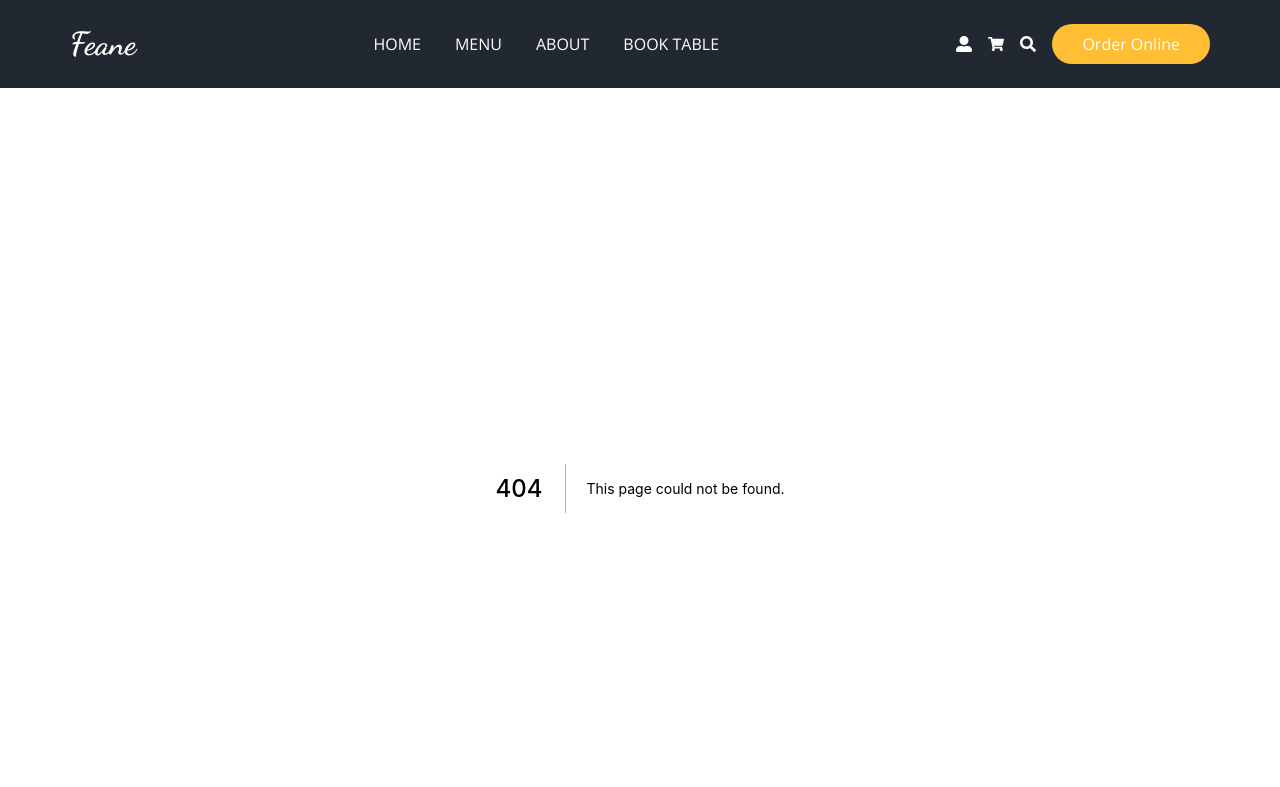
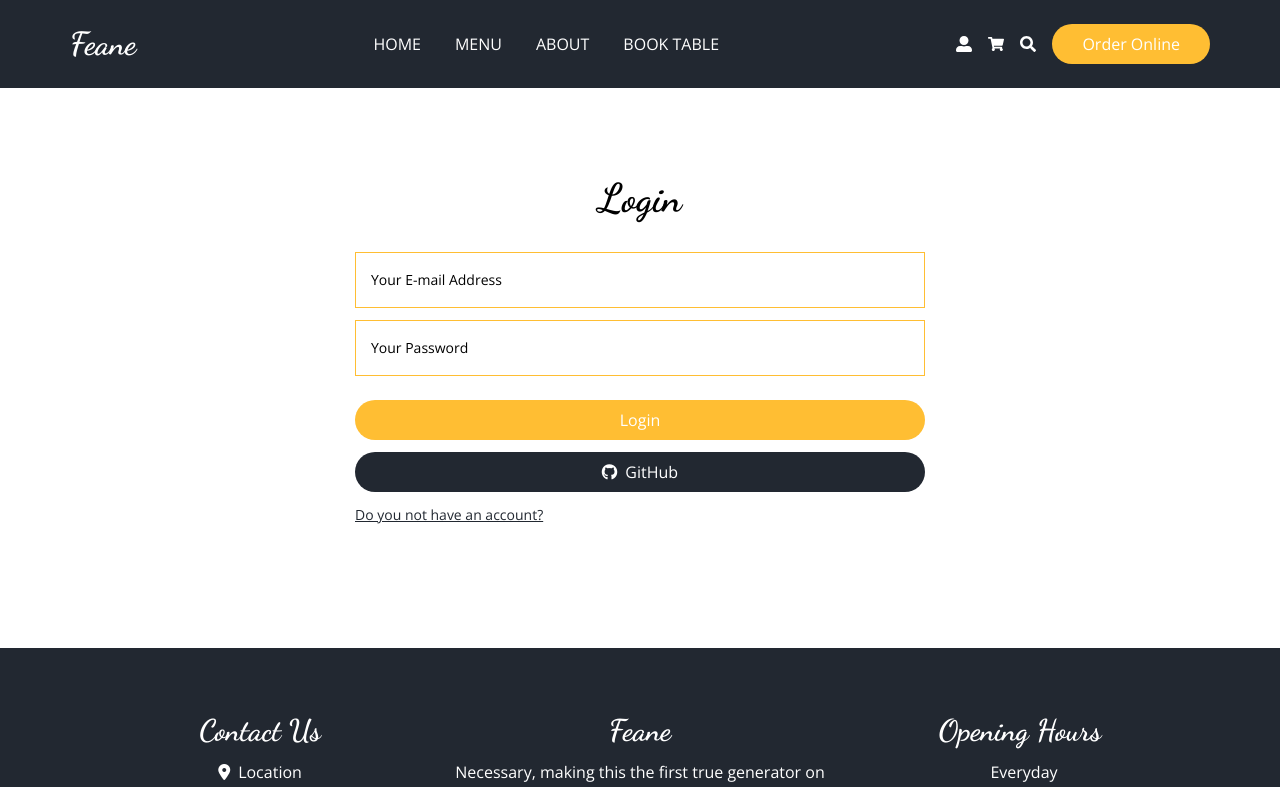
Before and after one commit to ozngrsc/Food-Ordering, a Next.js app: page /auth/login in a window 1280 px wide. Before the commit this address had no page. Shown: the top 787 px of the page. Built offline with nearby package versions, Linux system fonts and the light colour scheme.

Commit message:
add login and register page

```diff
--- a/components/Carousel.jsx
+++ b/components/Carousel.jsx
@@ -44,7 +44,7 @@ const Carousel = () => {
           </div>
         </div>
         <div>
-          <div className=" mt-80 text-white  flex flex-col items-start gap-y-10">
+          <div className=" mt-80 text-white flex flex-col items-start gap-y-10">
             <Title className="text-6xl">Fast Food Restaurant</Title>
             <p className="text-sm sm:w-2/5 w-full">
               Doloremque, itaque aperiam facilis rerum, commodi, temporibus
--- a/components/layout/Header.jsx
+++ b/components/layout/Header.jsx
@@ -52,14 +52,14 @@ const Header = () => {
           )}
         </nav>
         <div className="flex gap-x-4 items-center">
+          <Link href="/auth/login">
+            <FaUserAlt className="hover:text-primary transition-all cursor-pointer" />
+          </Link>
           <a href="#">
-            <FaUserAlt className="hover:text-primary transition-all" />
-          </a>
-          <a href="#">
-            <FaShoppingCart className="hover:text-primary transition-all" />
+            <FaShoppingCart className="hover:text-primary transition-all cursor-pointer" />
           </a>
           <button onClick={() => setIsSearchModal(true)}>
-            <FaSearch className="hover:text-primary transition-all" />
+            <FaSearch className="hover:text-primary transition-all cursor-pointer" />
           </button>
           <a href="#" className="md:inline-block hidden">
             <button className="btn-primary">Order Online</button>
--- a/components/products/MenuWrapper.jsx
+++ b/components/products/MenuWrapper.jsx
@@ -17,7 +17,7 @@ const MenuWrapper = () => {
           <button className="px-6 py-2 rounded-3xl">Fries</button>
         </div>
       </div>
-      <div className="mt-8 grid md:grid-cols-3 sm:grid-cols-2 grid-cols-1 gap-4">
+      <div className="mt-8 grid md:grid-cols-3 sm:grid-cols-2 grid-cols-1 gap-4 min-h-[450px]">
         <MenuItem />
         <MenuItem />
         <MenuItem />
--- /dev/null
+++ b/pages/auth/login.jsx
@@ -0,0 +1,78 @@
+import React from "react";
+import Input from "../../components/form/Input";
+import Title from "../../components/ui/Title";
+import { useFormik } from "formik";
+import { loginSchema } from "../../schema/loginSchema";
+import Link from "next/link";
+
+const Login = () => {
+  const onSubmit = async (values, actions) => {
+    await new Promise((resolve) => setTimeout(resolve, 4000));
+    actions.resetForm();
+  };
+
+  const { values, errors, touched, handleSubmit, handleChange, handleBlur } =
+    useFormik({
+      initialValues: {
+        email: "",
+        password: "",
+      },
+      onSubmit,
+      validationSchema: loginSchema,
+    });
+
+  const inputs = [
+    {
+      id: 1,
+      name: "email",
+      type: "email",
+      placeholder: "Your E-mail Address",
+      value: values.email,
+      errorMessage: errors.email,
+      touched: touched.email,
+    },
+    {
+      id: 2,
+      name: "password",
+      type: "password",
+      placeholder: "Your Password",
+      value: values.password,
+      errorMessage: errors.password,
+      touched: touched.password,
+    },
+  ];
+
+  return (
+    <div className="container mx-auto h-[60vh]">
+      <form
+        className="flex flex-col items-center my-20 md:w-1/2 w-full mx-auto"
+        onSubmit={handleSubmit}
+      >
+        <Title className="text-[40px] mb-6">Login</Title>
+        <div className="flex flex-col gap-y-3 w-full">
+          {inputs.map((input) => (
+            <Input
+              key={input.id}
+              {...input}
+              onChange={handleChange}
+              onBlur={handleBlur}
+            />
+          ))}
+        </div>
+        <div className="flex flex-col w-full gap-y-3 mt-6">
+          <button className="btn-primary">Login</button>
+          <button className="btn-primary !bg-secondary">
+            <i className="fa-brands fa-github mr-2"></i>GitHub
+          </button>
+          <Link href="/auth/register">
+            <span className="text-[14px] underline text-secondary cursor-pointer">
+              Do you not have an account?
+            </span>
+          </Link>
+        </div>
+      </form>
+    </div>
+  );
+};
+
+export default Login;
--- /dev/null
+++ b/pages/auth/register.jsx
@@ -0,0 +1,95 @@
+import React from "react";
+import Input from "../../components/form/Input";
+import Title from "../../components/ui/Title";
+import { useFormik } from "formik";
+import { registerSchema } from "../../schema/registerSchema";
+import Link from "next/link";
+
+const Register = () => {
+  const onSubmit = async (values, actions) => {
+    await new Promise((resolve) => setTimeout(resolve, 4000));
+    actions.resetForm();
+  };
+
+  const { values, errors, touched, handleSubmit, handleChange, handleBlur } =
+    useFormik({
+      initialValues: {
+        fullName: "",
+        email: "",
+        password: "",
+        confirmPassword: "",
+      },
+      onSubmit,
+      validationSchema: registerSchema,
+    });
+
+  const inputs = [
+    {
+      id: 1,
+      name: "fullName",
+      type: "text",
+      placeholder: "Your Full Name",
+      value: values.fullName,
+      errorMessage: errors.fullName,
+      touched: touched.fullName,
+    },
+    {
+      id: 2,
+      name: "email",
+      type: "email",
+      placeholder: "Your E-mail Address",
+      value: values.email,
+      errorMessage: errors.email,
+      touched: touched.email,
+    },
+    {
+      id: 3,
+      name: "password",
+      type: "password",
+      placeholder: "Your Password",
+      value: values.password,
+      errorMessage: errors.password,
+      touched: touched.password,
+    },
+    {
+      id: 4,
+      name: "confirmPassword",
+      type: "password",
+      placeholder: "Your Password Again",
+      value: values.confirmPassword,
+      errorMessage: errors.confirmPassword,
+      touched: touched.confirmPassword,
+    },
+  ];
+
+  return (
+    <div className="container mx-auto h-[60vh]">
+      <form
+        className="flex flex-col items-center my-20 md:w-1/2 w-full mx-auto"
+        onSubmit={handleSubmit}
+      >
+        <Title className="text-[40px] mb-6">Register</Title>
+        <div className="flex flex-col gap-y-3 w-full">
+          {inputs.map((input) => (
+            <Input
+              key={input.id}
+              {...input}
+              onChange={handleChange}
+              onBlur={handleBlur}
+            />
+          ))}
+        </div>
+        <div className="flex flex-col w-full gap-y-3 mt-6">
+          <button className="btn-primary">Register</button>
+          <Link href="/auth/login">
+            <span className="text-[14px] underline text-secondary cursor-pointer">
+              Do you have an account?
+            </span>
+          </Link>
+        </div>
+      </form>
+    </div>
+  );
+};
+
+export default Register;
--- /dev/null
+++ b/schema/loginSchema.js
@@ -0,0 +1,12 @@
+import * as Yup from "yup";
+
+export const loginSchema = Yup.object({
+  email: Yup.string().required("E-mail is required").email("E-mail is invalid"),
+  password: Yup.string()
+    .required("Password is required")
+    .min(8, "Password must be at least 8 characters.")
+    .matches(
+      /^(?=.*[a-z])(?=.*[A-Z])(?=.*\d)(?=.*[@$!%*?&])[A-Za-z\d@$!%*?&]{8,}$/,
+      "Password must contain at least one uppercase, one lowercase, one number and one special character."
+    ),
+});
--- /dev/null
+++ b/schema/registerSchema.js
@@ -0,0 +1,18 @@
+import * as Yup from "yup";
+
+export const registerSchema = Yup.object({
+  fullName: Yup.string()
+    .required("Full name is required")
+    .min(3, "Full name must be at least 3 characters"),
+  email: Yup.string().required("E-mail is required").email("E-mail is invalid"),
+  password: Yup.string()
+    .required("Password is required")
+    .min(8, "Password must be at least 8 characters.")
+    .matches(
+      /^(?=.*[a-z])(?=.*[A-Z])(?=.*\d)(?=.*[@$!%*?&])[A-Za-z\d@$!%*?&]{8,}$/,
+      "Password must contain at least one uppercase, one lowercase, one number and one special character."
+    ),
+  confirmPassword: Yup.string()
+    .required("Confirm password is required.")
+    .oneOf([Yup.ref("password"), null], "Passwords must match."),
+});
```
